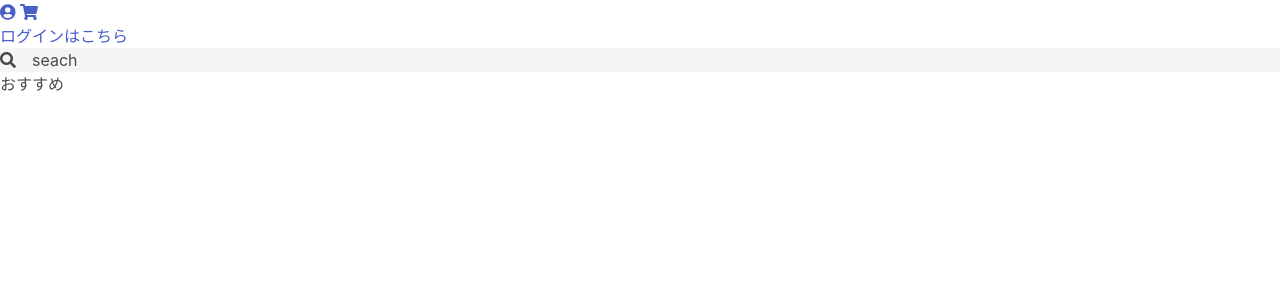
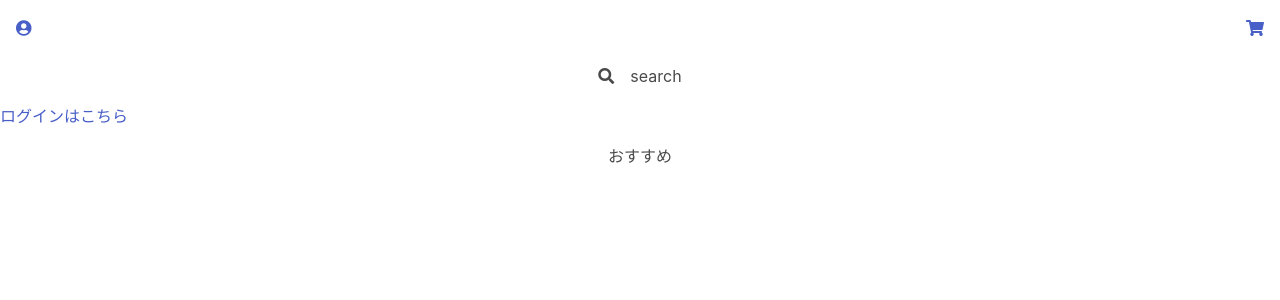
Before and after one commit to tensai-NA/BFSystem, a PHP site: page /home.php in a window 1280 px wide. Shown: the top 300 px of the page. Run offline with PHP 8.4, Linux system fonts and the light colour scheme; data that the repository does not hold is empty.

Commit message:
Update home.php

```diff
--- a/home.php
+++ b/home.php
@@ -12,10 +12,26 @@
 </head>
 <body>
 <form action="search.php" method="post">
+<div class="m-4 has-text-centered ">
+
+<nav class="level  is-mobile">
+
+<div class="level-left">
     <a href="mypage.php"><i class="fas fa-user-circle"></i></a>
-    <a href="cart.php"><i class="fas fa-shopping-cart"></i></a>
-    <?php
-?>
+</div>
+    <script src="https://code.jquery.com/jquery.min.js"></script>
+
+
+  <div class="level-right">
+  <a href="cart.php"><i class="fas fa-shopping-cart"></i></a>
+    </div>
+</nav>
+
+<script src="https://code.jquery.com/jquery.min.js"></script>
+
+ <div class="A  "><i class="fas fa-search"></i>　search</div>
+ <?php require 'kyotu/searchbox.php'?>
+
 
     <?php
         if(!isset($_SESSION['customer'])){
@@ -34,16 +50,13 @@
 
 
 
-<script src="https://code.jquery.com/jquery.min.js"></script>
 
-        <div class="A  has-background-light"><i class="fas fa-search"></i>　seach</div>
-        <?php require 'kyotu/searchbox.php'?>
-
-    <div class="a">
+    <div class="m-4 has-text-centered ">
         <h2>おすすめ</h2>
         <!--全顧客で一緒の表示にする-->
 
     </div>
+    </div>
     <script src="https://cdn.jsdelivr.net/npm/vue/dist/vue.js"></script>
 </body>
 </html>
```
